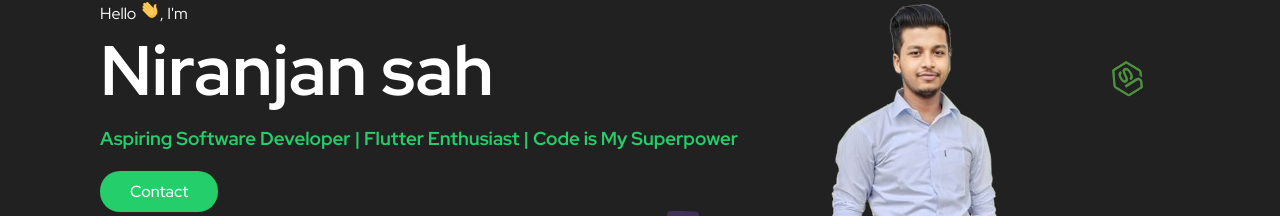
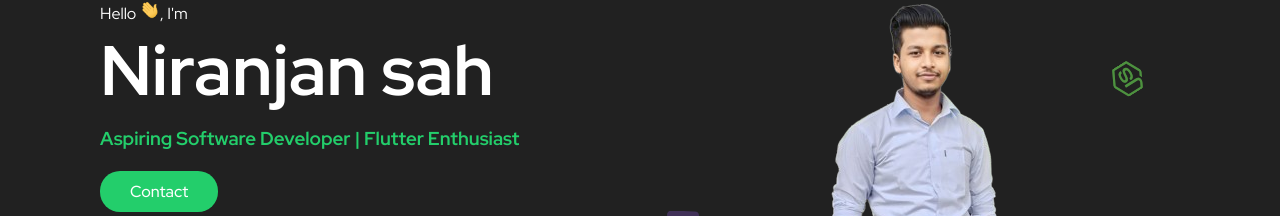
Before and after one commit to niranjansah87/New-Personal-Portfolio, a React (Create React App) app: page / in a window 1280 px wide. Shown: the part 130-346 px from the top of the page. Built offline with nearby package versions, Linux system fonts and the light colour scheme.

Commit message:
removed quote from headline

```diff
--- a/src/components/Footer/Footer.tsx
+++ b/src/components/Footer/Footer.tsx
@@ -13,7 +13,7 @@ export function Footer() {
     <Container className="footer">
       <a href="#" className="logo">
         <span>niranjan</span>
-        <span>sah.com.np</span>
+        <span>sah87.com.np</span>
       </a>
       <div>
         <p>
--- a/src/components/Hero/Hero.tsx
+++ b/src/components/Hero/Hero.tsx
@@ -21,7 +21,7 @@ export function Hero() {
           <h1>Niranjan sah</h1>
         </ScrollAnimation>
         <ScrollAnimation animateIn="fadeInUp" delay={0.4 * 1000}>
-          <h3>Aspiring Software Developer | Flutter Enthusiast | Code is My Superpower</h3>
+          <h3>Aspiring Software Developer | Flutter Enthusiast</h3>
         </ScrollAnimation>
         {/* <ScrollAnimation animateIn="fadeInUp" delay={0.6 * 1000}>
           <p className="small-resume">4 Years of Experience</p>
```
